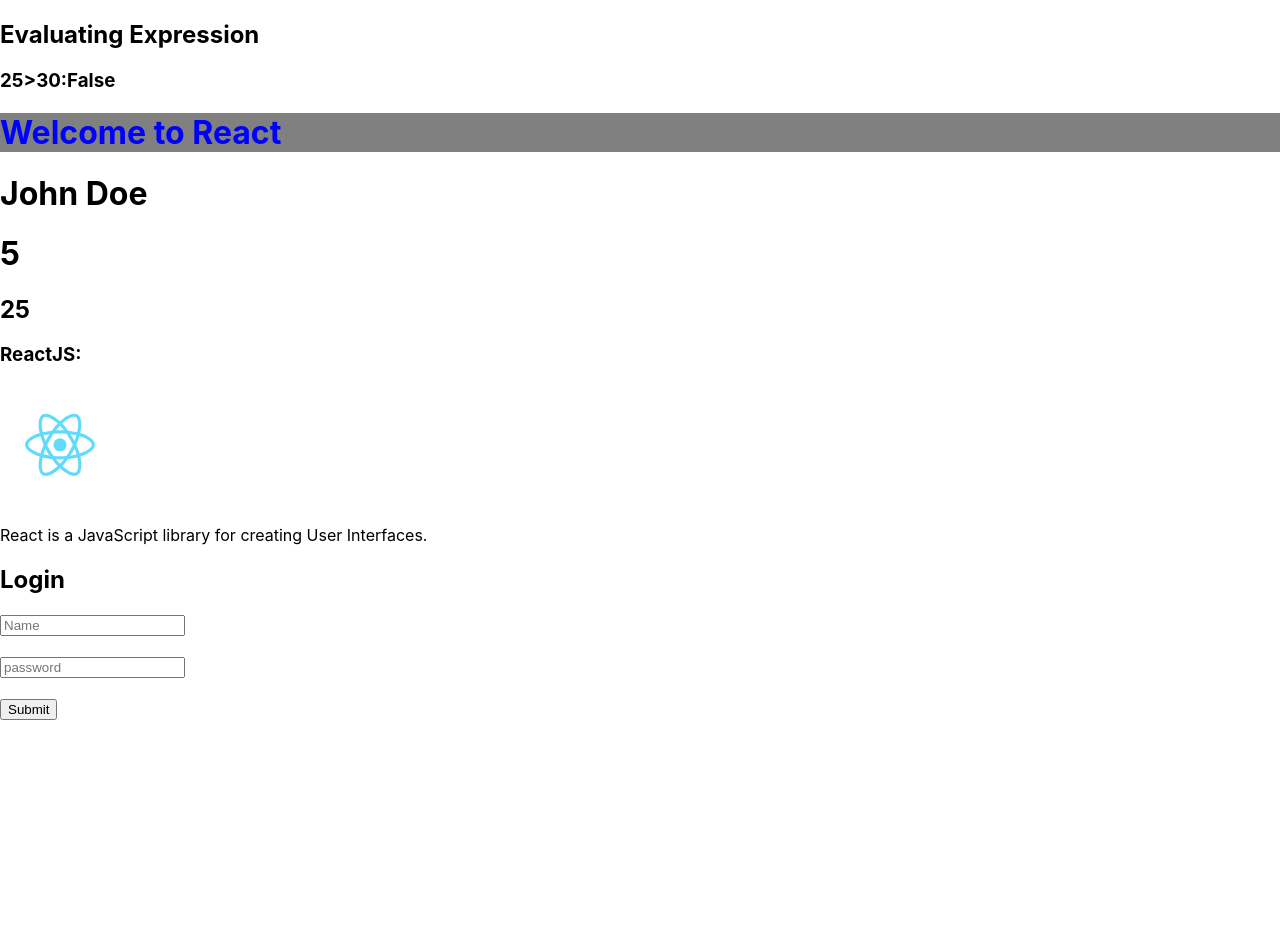
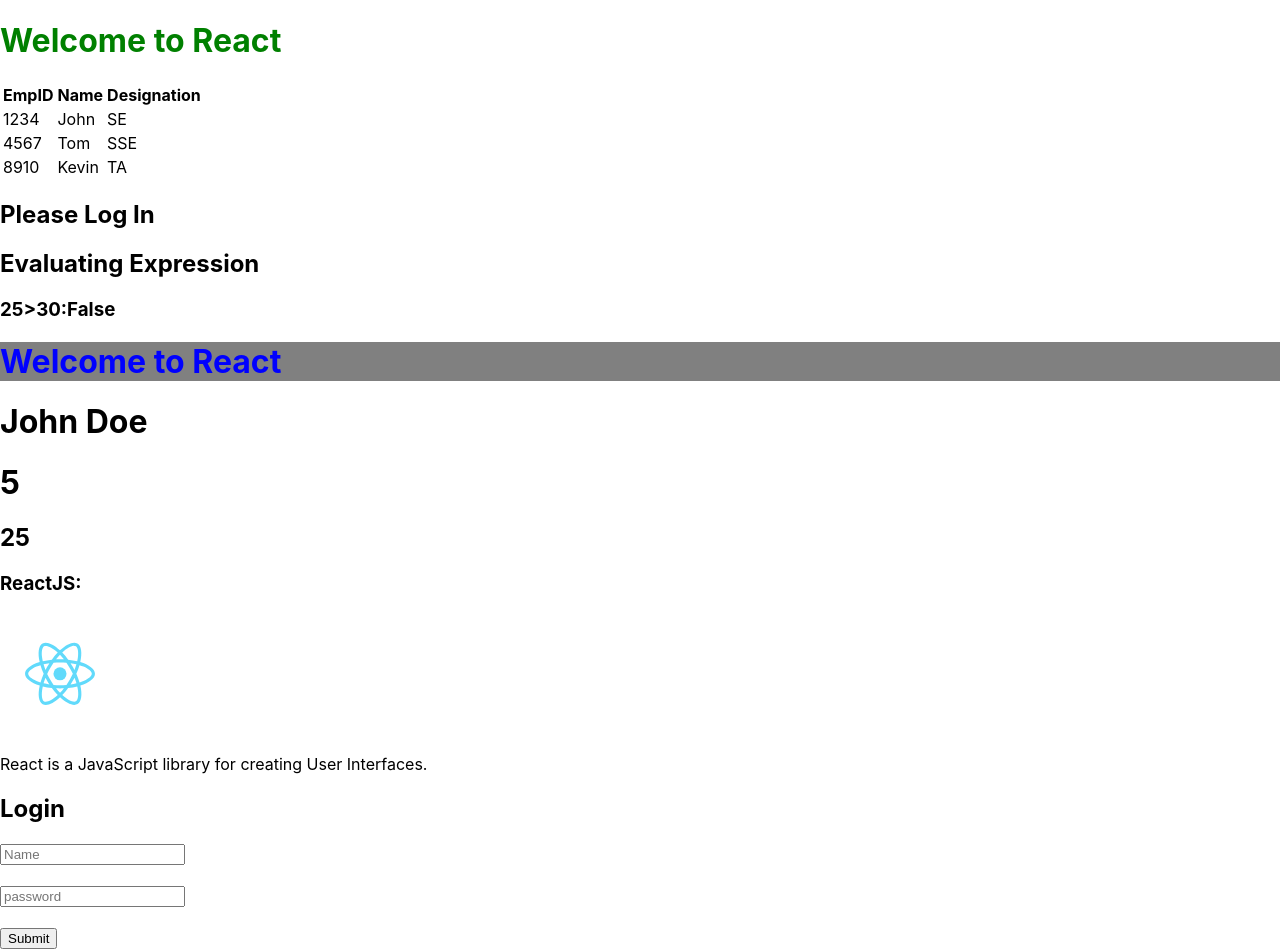
Before and after one commit to nickgray06/ReactPractice, a React (Create React App) app: page / in a window 1280 px wide. Before the commit the page ends 800 px from the top, so only its background shows below. Built offline with nearby package versions, Linux system fonts and the light colour scheme.

Commit message:
inline stylin

```diff
--- a/src/App.js
+++ b/src/App.js
@@ -34,8 +34,42 @@ function App() {
   };
   var x = 25,
     y = 30;
+  let element = null;
+  let isLoggedIn = false;
+  if (isLoggedIn) {
+    element = <h2>Welcome Admin</h2>;
+  } else {
+    element = <h2>Please Log In</h2>;
+  }
+  var employees = [
+    { empId: 1234, name: "John", designation: "SE" },
+    { empId: 4567, name: "Tom", designation: "SSE" },
+    { empId: 8910, name: "Kevin", designation: "TA" },
+  ];
   return (
     <>
+      <h1 style={{ color: "green" }}>Welcome to React</h1>
+      <table>
+        <thead>
+          <tr>
+            <th>EmpID</th>
+            <th>Name</th>
+            <th>Designation</th>
+          </tr>
+        </thead>
+        <tbody>
+          {employees.map((employee) => {
+            return (
+              <tr key={employee.empId}>
+                <td>{employee.empId}</td>
+                <td>{employee.name}</td>
+                <td>{employee.designation}</td>
+              </tr>
+            );
+          })}
+        </tbody>
+      </table>
+      {element}
       <h2>Evaluating Expression</h2>
       <h3>
         {x}
```
